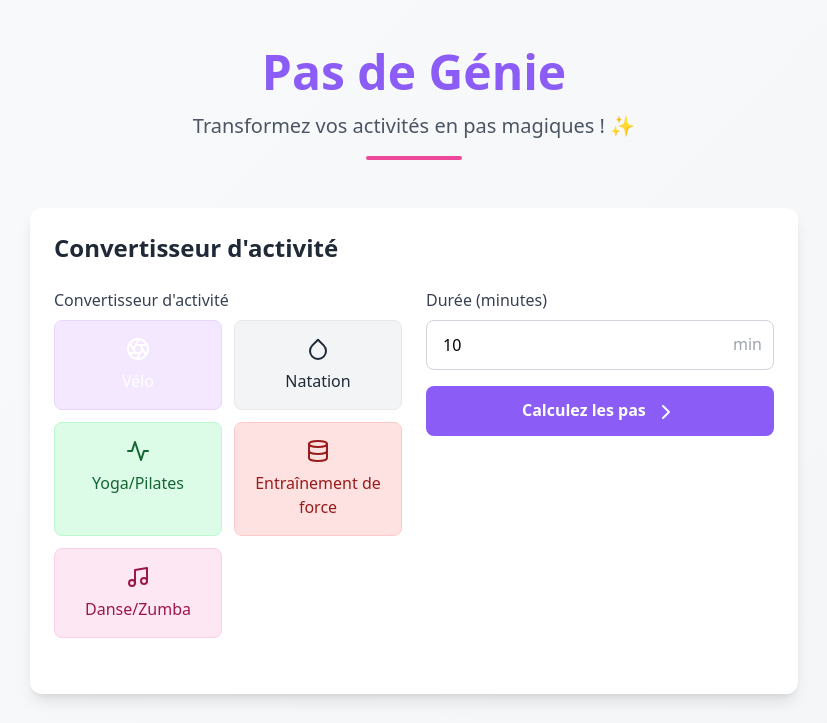
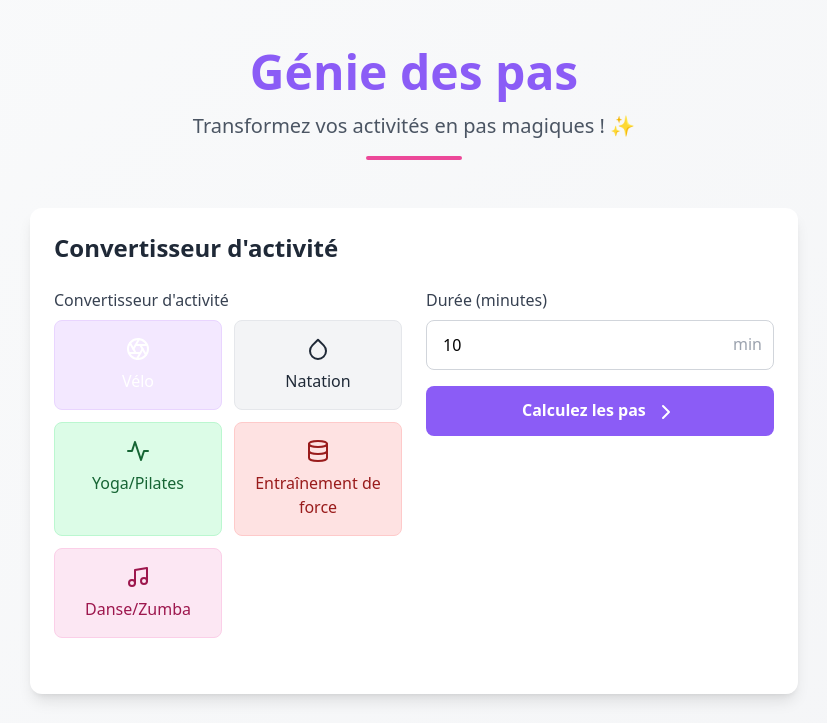
Before and after one commit to aaronscics/stepcalculator_fr, a plain HTML site: page index.html in a window 1280 px wide. Shown: the top 723 px of the page, without its empty margins (226-1053 px from the left). Drawn offline with nearby package versions, Linux system fonts and the light colour scheme.

Commit message:
Update index.html

```diff
--- a/index.html
+++ b/index.html
@@ -43,7 +43,7 @@
 <body class="bg-gradient-to-br from-gray-50 to-gray-100 min-h-screen">
     <div class="container mx-auto px-4 py-12">
         <header class="text-center mb-12">
-            <h1 class="text-4xl md:text-5xl font-bold text-primary mb-4">Pas de Génie</h1>
+            <h1 class="text-4xl md:text-5xl font-bold text-primary mb-4">Génie des pas</h1>
             <p class="text-xl text-gray-600">Transformez vos activités en pas magiques ! ✨</p>
             <div class="w-24 h-1 bg-secondary mx-auto mt-4 rounded-full"></div>
         </header>
```
